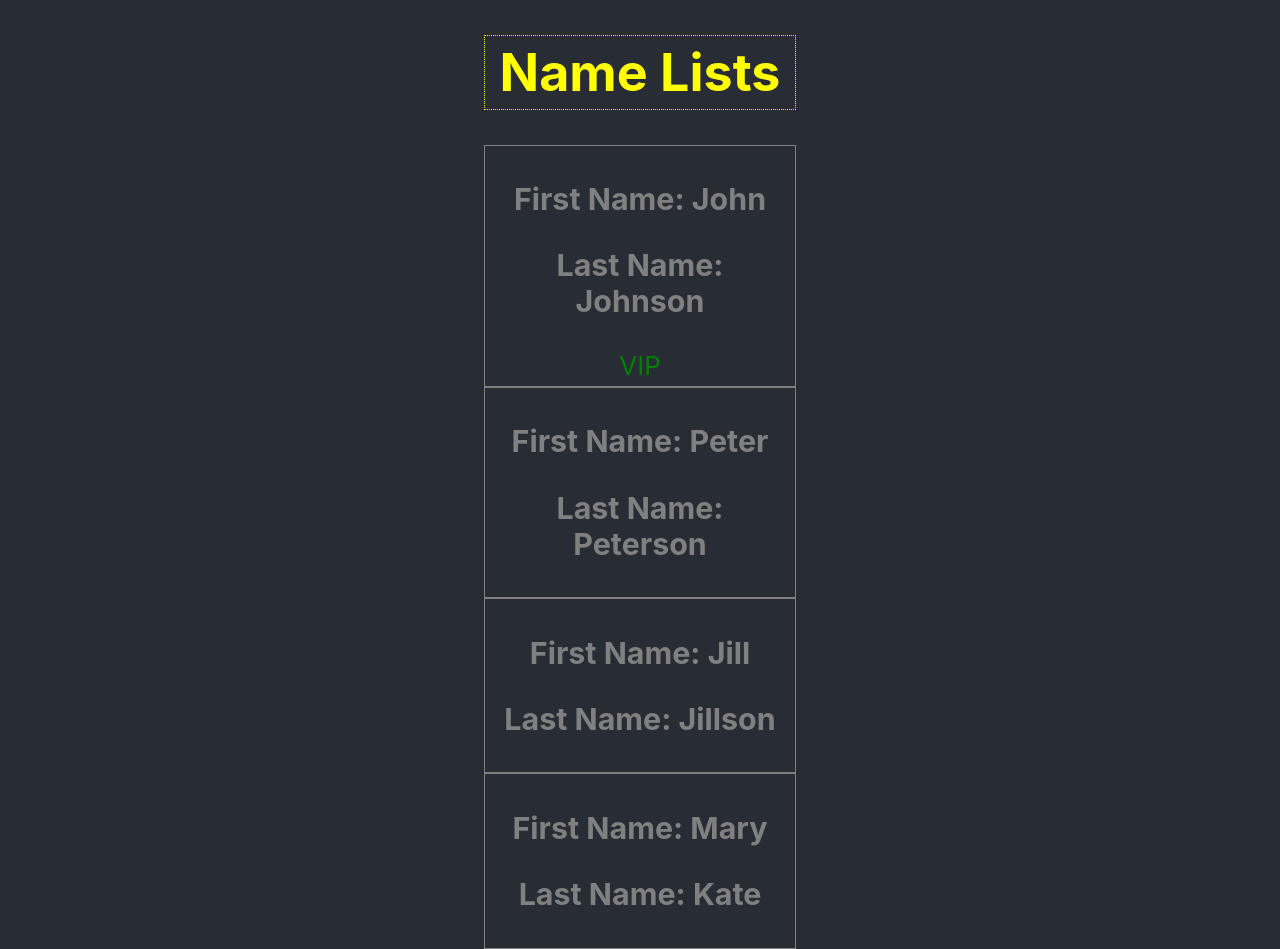
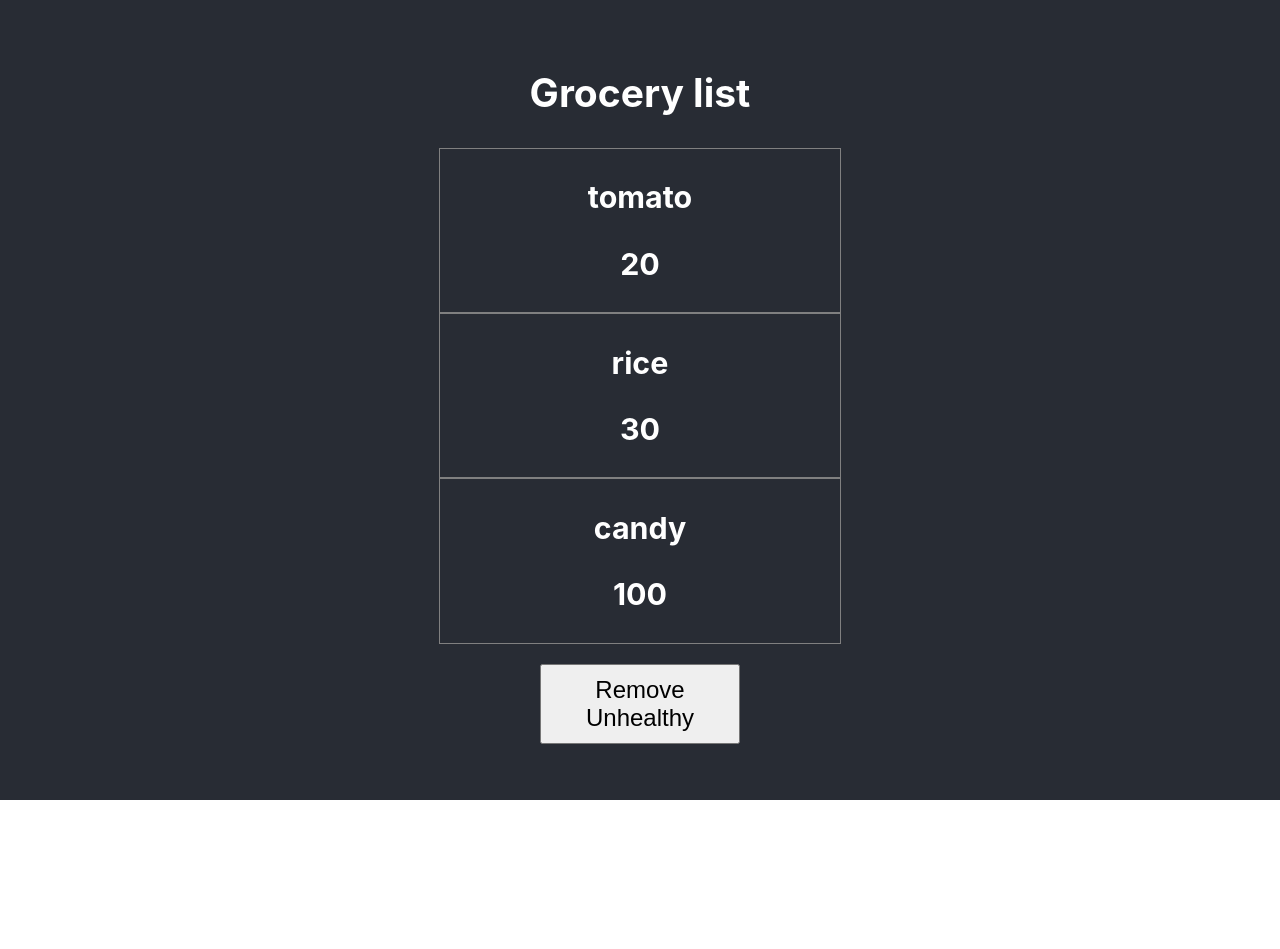
Before and after one commit to kllmmc23/aws, a React (Create React App) app: page / in a window 1280 px wide. After the commit the page ends 800 px from the top, so only its background shows below. Built offline with nearby package versions, Linux system fonts and the light colour scheme.

Commit message:
Adding Events

```diff
--- a/src/App.js
+++ b/src/App.js
@@ -1,53 +1,16 @@
 /* eslint-disable no-lone-blocks */
-import React, { useState } from "react";
-import "./App.scss";
-import shortId from "shortid";
-import NameTag from "./Components/NameTags";
+import React from "react";
+import "./sass/App.scss";
+import AddingEvents from "./Components/AddingEvents";
 
-const initialNames = [
-  { id: shortId.generate(), firstName: "John", lastName: "Johnson" },
-  { id: shortId.generate(), firstName: "Peter", lastName: "Peterson" },
-  { id: shortId.generate(), firstName: "Jill", lastName: "Jillson" },
-  { id: shortId.generate(), firstName: "Mary", lastName: "Kate" },
-];
-console.log(initialNames);
 function App() {
-  const [names, setNames] = useState(initialNames);
-
   return (
     <div className="App">
       <header className="App-header">
-        <h1 className="name title">Name Lists</h1>
-        {names.map((v) => {
-          return (
-            <NameTag
-              key={v.id}
-              firstName={v.firstName}
-              lastName={v.lastName}
-            />
-          );
-        })}
+              <AddingEvents />
       </header>
     </div>
   );
 }
 
 export default App;
-
-{
-  /* <NameTag
-  id={names[0].id}
-  firstName={names[0].firstName}
-  lastName={names[0].lastName}
-/>
-<NameTag
-  id={names[1].id}
-  firstName={names[1].firstName}
-  lastName={names[1].lastName}
-/>
-<NameTag
-  id={names[2].id}
-  firstName={names[2].firstName}
-  lastName={names[2].lastName}
-/> */
-}
--- /dev/null
+++ b/src/Components/AddingEvents.jsx
@@ -0,0 +1,33 @@
+import React, { useState, Fragment } from "react";
+import Item from "./Item";
+import shortId from "shortid";
+
+const initList = [
+  { id: shortId.generate(), name: "tomato", calorie: 20 },
+  { id: shortId.generate(), name: "rice", calorie: 30 },
+  { id: shortId.generate(), name: "candy", calorie: 100 },
+];
+
+function AddingEvents() {
+  const [list, setList] = useState(initList);
+
+    const removeUnhealthyHandle = (e) => {
+        // const copyList = {...list}
+        const filterList = list.filter(v => v.calorie <= 50)
+        setList(filterList)
+    }
+
+  return (
+    <Fragment>
+      <h2>Grocery list</h2>
+      {list.map((v, id) => {
+        return <Item key={id} item={v} />;
+      })}
+      <button onClick={removeUnhealthyHandle} className="remove-button">
+        Remove Unhealthy
+      </button>
+    </Fragment>
+  );
+}
+
+export default AddingEvents;
--- /dev/null
+++ b/src/Components/Item.jsx
@@ -0,0 +1,12 @@
+import React from 'react'
+
+function Item(props) {
+    return (
+        <div className='item-style'>
+            <h3>{props.item.name}</h3>
+            <h3>{props.item.calorie}</h3>
+        </div>
+    )
+}
+
+export default Item;
--- a/src/App.scss
+++ b/src/sass/App.scss
@@ -55,3 +55,5 @@ button{
   margin-bottom: 20px;
   padding: 5px;
 }
+
+@import './item'
--- /dev/null
+++ b/src/sass/_item.scss
@@ -0,0 +1,11 @@
+.item-style{
+    border: 1px solid grey;
+    width: 400px;
+}
+
+.remove-button{
+
+    width: 200px;
+    padding: 10px 0;
+    margin-top: 20px;
+}
```
Also changed, not shown: src/Components/ManagingLists.jsx (added, +54 -0 lines).
